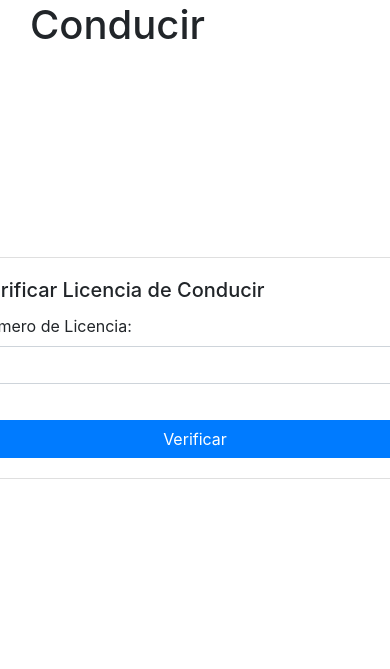
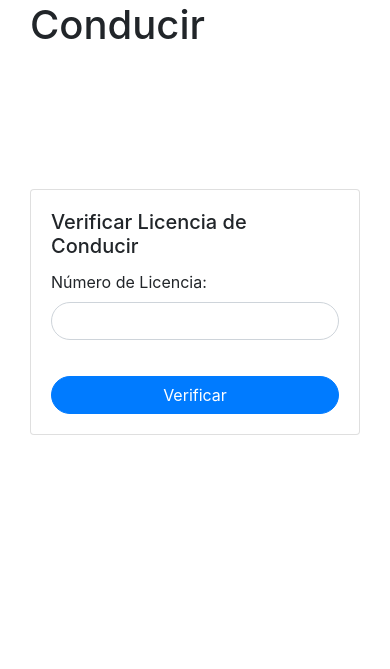
Before and after one commit to jmartinezgr/ppi_17, a Django app: page /usuarios/verficar_licencia/ in a window 390 px wide; the page is wider, and only the part inside the window is pictured. Shown: the part 175-844 px from the top of that part. Run offline with Django 4.2, Linux system fonts and the light colour scheme; a user stored in the database is signed in; some libraries are stand-ins or nearby versions.

Commit message:
Se re configuran algunas vistas para un estilo responsive

```diff
--- a/conductor_amigo/usuarios/templates/conductores/verificar_licencia.html
+++ b/conductor_amigo/usuarios/templates/conductores/verificar_licencia.html
@@ -3,21 +3,19 @@
 {% block content %}
 <div class="container mt-4">
     <h1 class="mb-4">Verificación de Licencia de Conducir</h1>
-    <div class="d-flex justify-content-center align-items-center" style="min-height: 70vh;">
     <form action="{% url 'verificar_licencia' %}" method="post">
         {% csrf_token %}
-            <div class="card" style="width: 30rem;">
+        <div class="card" style="max-width: 30rem; margin: 0 auto; margin-top:140px;">
             <div class="card-body">
                 <h5 class="card-title">Verificar Licencia de Conducir</h5>
                 <div class="mb-3">
                     <label for="{{ form.license_number.id_for_label }}" class="form-label">Número de Licencia:</label>
                     {{ form.license_number }}
                 </div>
-                    <button class="btn btn-primary w-100 rounded-pill" type="submit" style="margin-top:20px;">Verificar</button>
+                <button class="btn btn-primary w-100 rounded-pill" type="submit" style="margin-top: 20px;">Verificar</button>
             </div>
         </div>
     </form>
-    </div>
     {% if result %}
         <div class="alert alert-{{ alert_type }} mt-3" role="alert">
             {{ result }}
--- a/conductor_amigo/usuarios/templates/pasajeros/busqueda_usuarios.html
+++ b/conductor_amigo/usuarios/templates/pasajeros/busqueda_usuarios.html
@@ -6,7 +6,7 @@
   <div class="d-flex justify-content-center align-items-center" style="min-height: 70vh;">
     <form action="" method="post">
       {% csrf_token %}
-            <div class="card" style="width: 30rem;">
+      <div class="card" style="width: 100%;">
         <div class="card-body">
           <h5 class="card-title">Búsqueda de Usuario o Conductor</h5>
           <div class="mb-3">
@@ -21,7 +21,7 @@
             <label for="{{ form.user_type.id_for_label }}" class="form-label">Tipo de Usuario:</label>
             {{ form.user_type }}
           </div>
-                    <button class="btn btn-primary w-100 rounded-pill " type="submit" style="margin-top:20px;">Buscar</button>
+          <button class="btn btn-primary w-100 rounded-pill" type="submit" style="margin-top: 20px;">Buscar</button>
         </div>
       </div>
     </form>
```
Also changed, not shown: conductor_amigo/db.sqlite3. Lines whose indentation alone changed are shown as unchanged.
